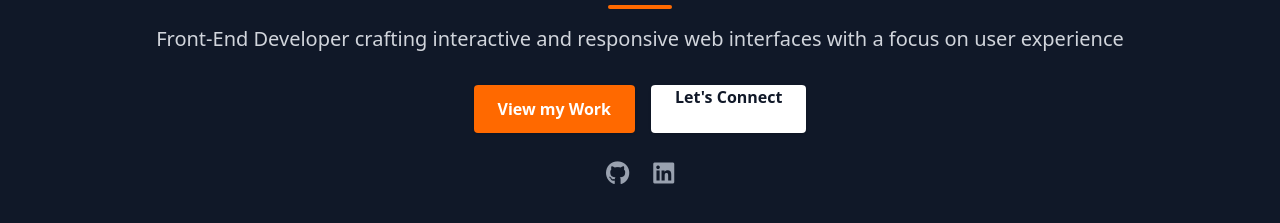
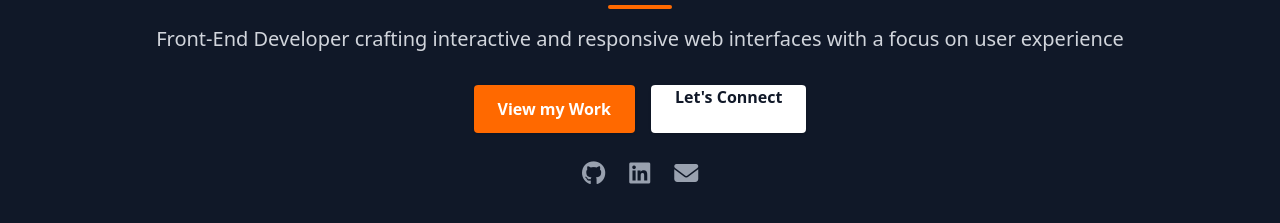
Before and after one commit to ingabiremariesandrine187/My_Portifolio_Tailwind, a plain HTML site: page index.html in a window 1280 px wide. Shown: the part 423-646 px from the top of the page. Drawn offline with nearby package versions, Linux system fonts and the light colour scheme.

Commit message:
add the icon also og gmail to show users also i m the one who use email in communication

```diff
--- a/index.html
+++ b/index.html
@@ -50,7 +50,8 @@
         <a href="#" class="hover:text-white transition"><i class="fab fa-github"></i>
         </a>
         <a href="#" class="hover:text-white transition"><i class="fab fa-linkedin"></i> </a>
-     </div>
+ <a href="#" class="hover:text-white transition"><i class="fas fa-envelope"></i></a>
+    </div>
 
 
         </section>
```
